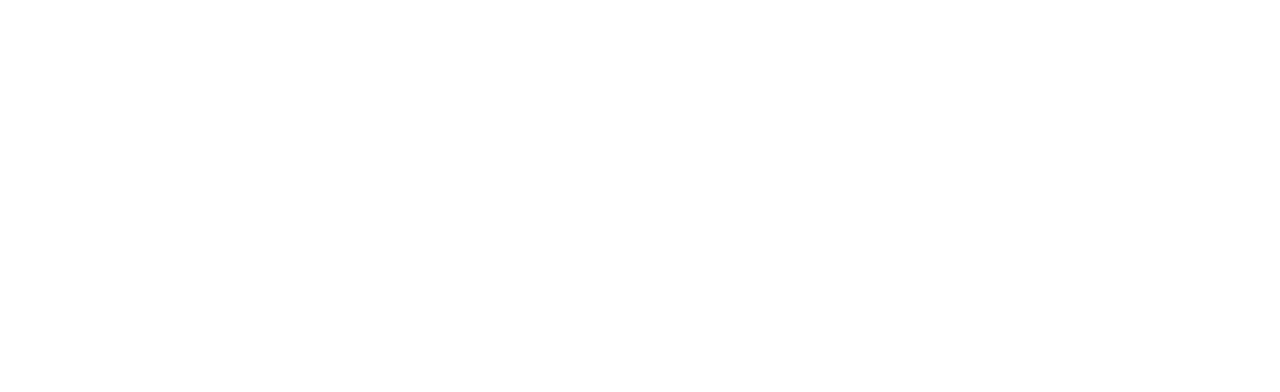
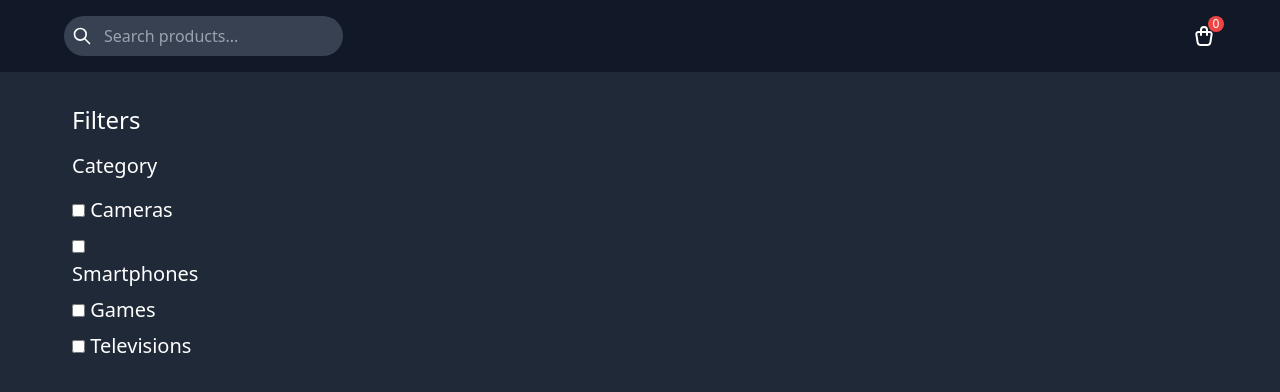
Before and after one commit to enoshpaulu/JavaScript-Projects, a plain HTML site: page Product-Filter/index.html in a window 1280 px wide. Drawn offline with nearby package versions, Linux system fonts and the light colour scheme.

Commit message:
Update index.html

```diff
--- a/Product-Filter/index.html
+++ b/Product-Filter/index.html
@@ -1,11 +1,101 @@
 <!DOCTYPE html>
 <html lang="en">
-<head>
-    <meta charset="UTF-8">
-    <meta name="viewport" content="width=device-width, initial-scale=1.0">
-    <title>Product Filtering using Tailwind CSS</title>
-</head>
-<body>
+  <head>
+    <meta charset="UTF-8" />
+    <meta name="viewport" content="width=device-width, initial-scale=1.0" />
+    <script src="https://cdn.tailwindcss.com"></script>
+    <title>Product Filtering</title>
+  </head>
+  <body class="bg-gray-800 text-white">
+    <nav class="bg-gray-900 p-4 mb-6">
+      <div
+        class="container max-w-6xl mx-auto flex flex-col sm:flex-row gap-8 items-center"
+      >
+        <!-- Search area -->
+        <div class="relative w-full">
+          <input
+            type="text"
+            id="search"
+            class="bg-gray-700 rounded-full p-2 pl-10 transition focus:w-full"
+            placeholder="Search products..."
+          />
+          <svg
+            class="absolute left-2 top-1/2 -translate-y-1/2"
+            xmlns="http://www.w3.org/2000/svg"
+            width="20"
+            height="20"
+            viewBox="0 0 24 24"
+            stroke-width="2"
+            stroke="currentColor"
+            fill="none"
+            stroke-linecap="round"
+            stroke-linejoin="round"
+          >
+            <path stroke="none" d="M0 0h24v24H0z" fill="none" />
+            <path d="M10 10m-7 0a7 7 0 1 0 14 0a7 7 0 1 0 -14 0" />
+            <path d="M21 21l-6 -6" />
+          </svg>
+        </div>
 
-</body>
+        <!-- Cart button -->
+        <button id="cartButton" class="relative">
+          <svg
+            xmlns="http://www.w3.org/2000/svg"
+            width="24"
+            height="24"
+            viewBox="0 0 24 24"
+            stroke-width="2"
+            stroke="currentColor"
+            fill="none"
+            stroke-linecap="round"
+            stroke-linejoin="round"
+          >
+            <path stroke="none" d="M0 0h24v24H0z" fill="none" />
+            <path
+              d="M6.331 8h11.339a2 2 0 0 1 1.977 2.304l-1.255 8.152a3 3 0 0 1 -2.966 2.544h-6.852a3 3 0 0 1 -2.965 -2.544l-1.255 -8.152a2 2 0 0 1 1.977 -2.304z"
+            />
+            <path d="M9 11v-5a3 3 0 0 1 6 0v5" />
+          </svg>
+          <small
+            id="cartCount"
+            class="bg-red-500 text-xs text-white w-4 h-4 absolute -top-2 -right-2 rounded-full"
+            >0</small
+          >
+        </button>
+      </div>
+    </nav>
+
+    <main class="flex flex-col md:flex-row container mx-auto max-w-6xl">
+      <div class="space-y-4 p-2 w-full md:max-w-[10rem]">
+        <h2 class="text-2xl">Filters</h2>
+        <h3 class="text-xl mb-2">Category</h3>
+        <div id="filters-container" class="text-xl space-y-2">
+          <div>
+            <input type="checkbox" class="check" id="cameras" />
+            <label for="cameras">Cameras</label>
+          </div>
+          <div>
+            <input type="checkbox" class="check" id="smartphones" />
+            <label for="smartphones">Smartphones</label>
+          </div>
+          <div>
+            <input type="checkbox" class="check" id="games" />
+            <label for="games">Games</label>
+          </div>
+          <div>
+            <input type="checkbox" class="check" id="televisions" />
+            <label for="televisions">Televisions</label>
+          </div>
+        </div>
+      </div>
+
+      <!-- Products wrapper -->
+      <div
+        id="products-wrapper"
+        class="w-full max-w-4xl mx-auto grid grid-cols-2 sm:grid-cols-3 xl:grid-cols-4 gap-6 place-content-center p-4"
+      ></div>
+    </main>
+
+    <script src="script.js"></script>
+  </body>
 </html>
```
